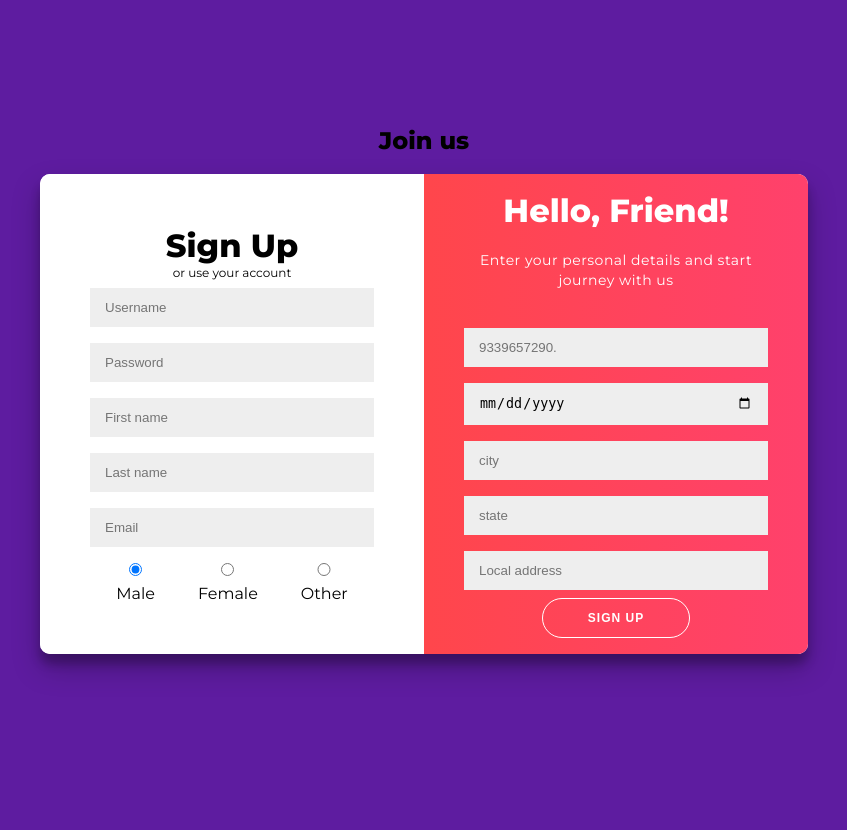
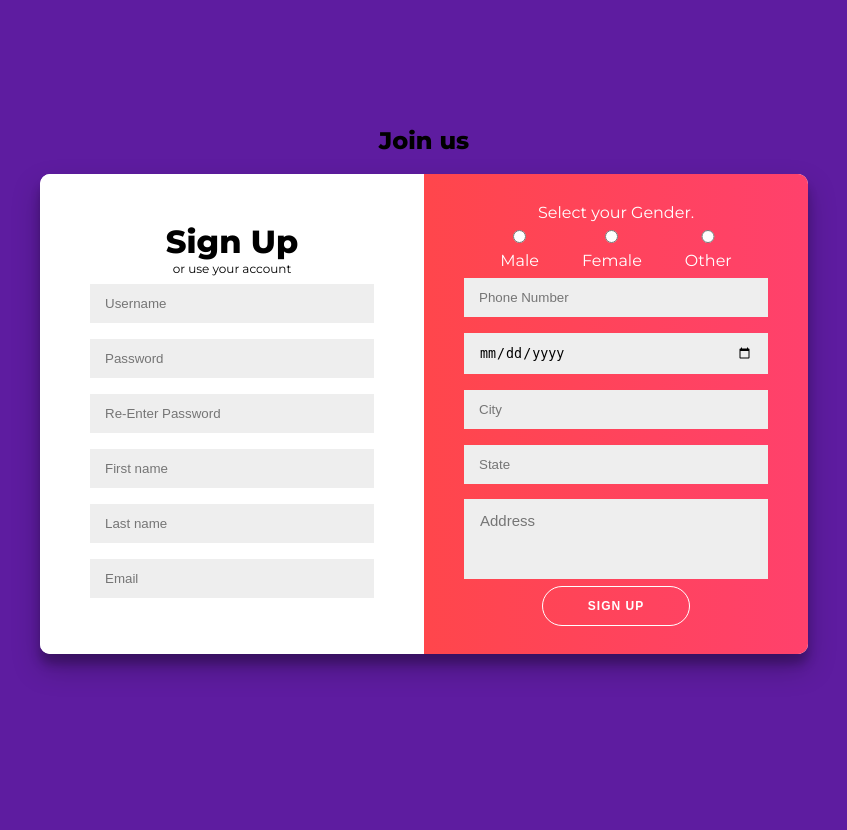
Before and after one commit to idealistraj09/Railway-reservation-system-, a PHP site: page /php/signup.php in a window 1280 px wide. Shown: the whole page, without its empty margins (216-1063 px from the left). Run offline with PHP 8.4, Linux system fonts and the light colour scheme.

Commit message:
Signup Updations

```diff
--- a/css/signin.css
+++ b/css/signin.css
@@ -251,3 +251,15 @@ footer a {
     color: #3c97bf;
     text-decoration: none;
 }
+
+textarea{
+	background-color:#eee;
+	border-color: #eee;
+	padding:12px 15px;
+	margin: 7px;
+	font-size:15px;
+	font-family: sans-serif;
+	width:100%;
+	height:80px;
+	resize: none;
+}
--- a/php/signup.php
+++ b/php/signup.php
@@ -16,37 +16,40 @@
                 <span>or use your account</span>
                 <input type="text" placeholder="Username" name="uname" required />
                 <input type="password" placeholder="Password" name="pass" required />
+                <input type="password" placeholder="Re-Enter Password" name="repass" required />
                 <input type="text" placeholder="First name" name="fname" required />
                 <input type="text" placeholder="Last name" name="lname" required />
                 <input type="email" placeholder="Email" name="email" required />
-
-                <div class="gender1">
-                    <label for="m" class="radio">
-                        <input type="radio" id="m" name="gender" value="male" checked>Male
-                    </label>
-                    <label for="f">
-                        <input type="radio" id="f" name="gender" value="female">Female
-                    </label>
-                    <label for="o">
-                        <input type="radio" id="o" name="gender" value="Other">Other
-                    </label>
-                </div>
         </div>
         <div class="overlay-container">
             <div class="overlay">
                 <div class="overlay-panel overlay-left">
                     <h1>Welcome Back!</h1>
-                    <p>To keep connected with us please login with your personal info</p>
+                    <p>To keep connected with us, please login.</p>
                     <button class="ghost" id="signIn">Sign up</button>
                 </div>
                 <div class="overlay-panel overlay-right">
-                    <h1>Hello, Friend!</h1>
-                    <p>Enter your personal details and start journey with us</p>
-                    <input type="text" placeholder="9339657290." max="11" name="no" required />
+                    Select your Gender. <!--Custom Label-->
+                    <div class="gender1" required>
+                        <label for="m" class="radio">
+                            <input type="radio" id="m" name="gender" value="male" required>Male
+                        </label>
+                        <label for="f">
+                            <input type="radio" id="f" name="gender" value="female">Female
+                        </label>
+                        <label for="o">
+                            <input type="radio" id="o" name="gender" value="Other">Other
+                        </label>
+                    </div>
+
+                    <input type="tel" pattern="[0-9]{10}" placeholder="Phone Number" maxlength="10" name="no" required />
                     <input type="date" name="date1" required />
-                    <input type="text" placeholder="city" name="city" required />
-                    <input type="text" placeholder="state" name="state" required />
-                    <input type="text" placeholder="Local address" name="ladd" required />
+                    <input type="text" placeholder="City" name="city" required />
+                    <input type="text" placeholder="State" name="state" required />
+
+                    <!--For Entering Address:-->
+                    <textarea resize=none placeholder="Address" name="ladd" required></textarea>
+
                     <button class="ghost" id="signUp">Sign Up</button>
                 </div>
             </div>
```
